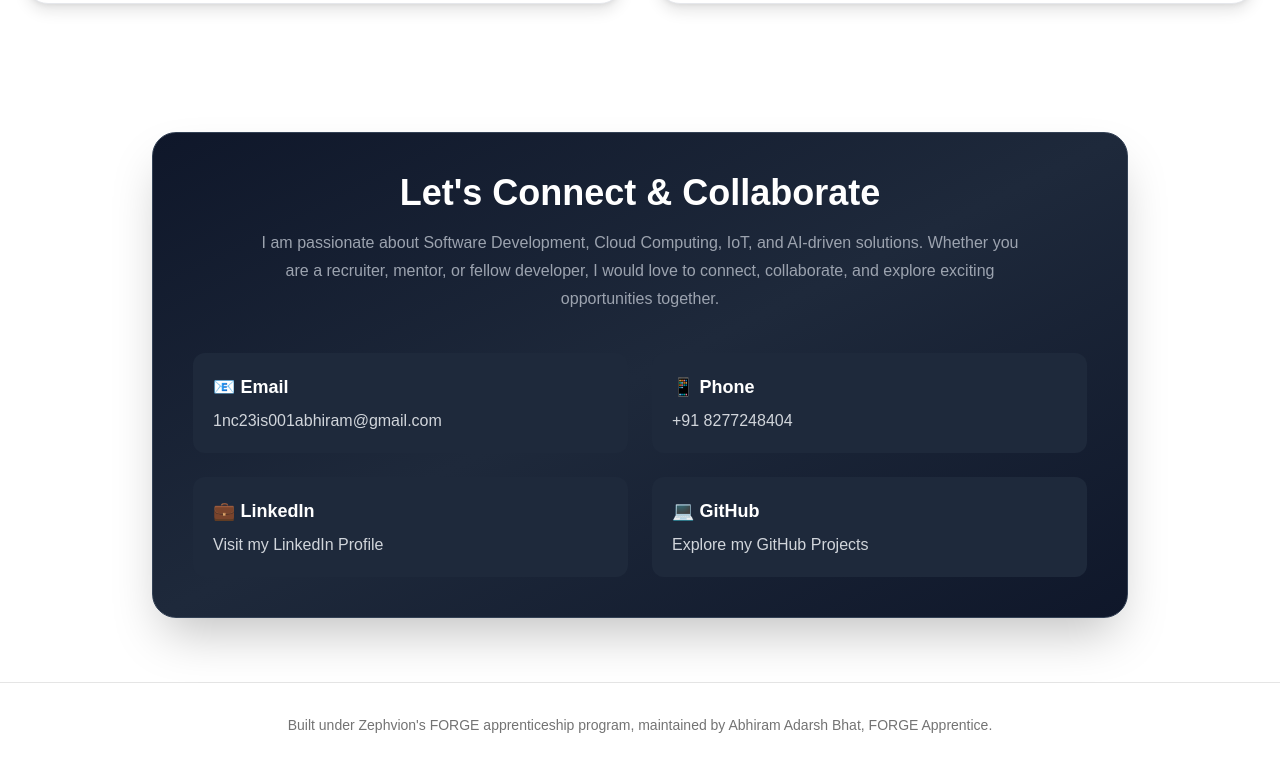
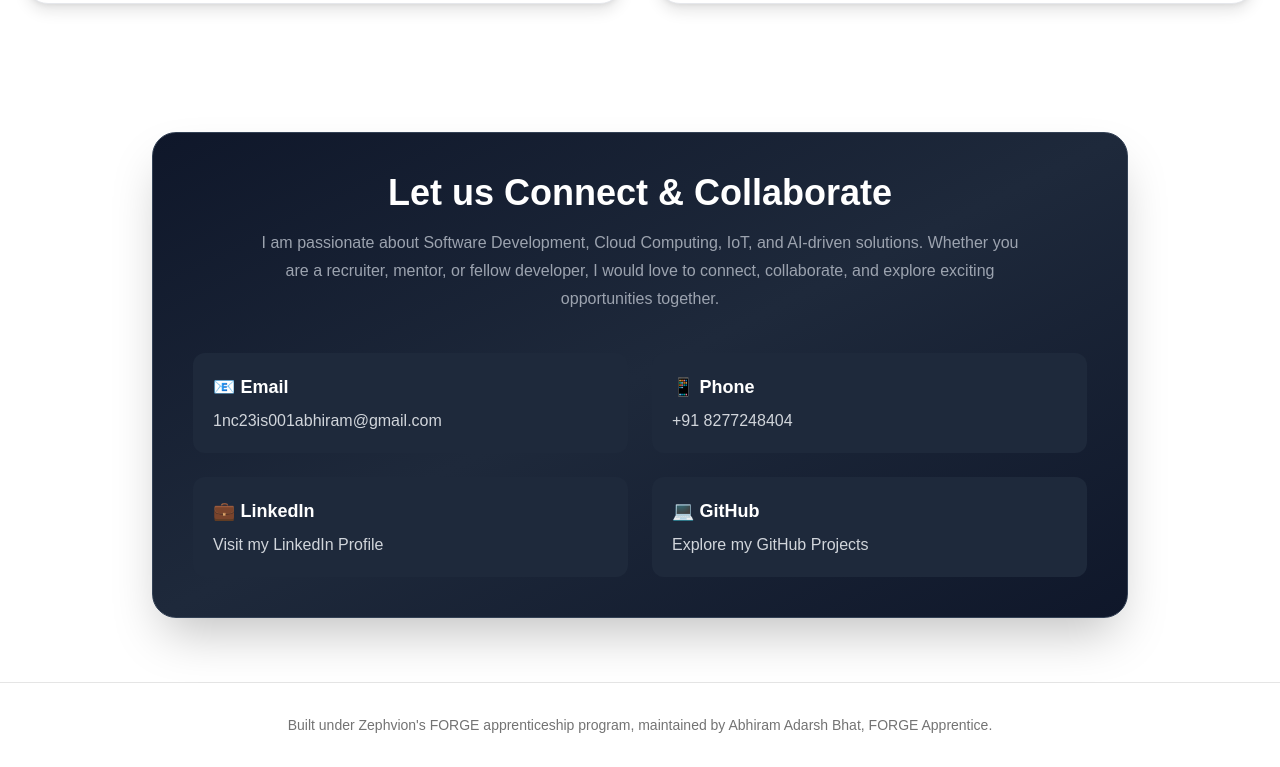
Before and after one commit to PhenioxQueen/my-portfolio, a Next.js app: page / in a window 1280 px wide. Shown: the part 6124-6891 px from the top of the page. Built offline with nearby package versions, Linux system fonts and the light colour scheme.

Commit message:
Fix Contact ESLint errors

```diff
--- a/components/Contact.tsx
+++ b/components/Contact.tsx
@@ -8,7 +8,7 @@ export default function Contact() {
       <div className="rounded-3xl bg-gradient-to-br from-slate-900 via-slate-800 to-slate-900 p-10 shadow-2xl border border-slate-700">
 
       <h2 className="text-4xl font-bold text-center text-white">
-  Let's Connect & Collaborate
+  Let us Connect & Collaborate
 </h2>
 
        <p className="mx-auto mt-4 mb-10 max-w-3xl text-center text-gray-400 leading-7">
```
